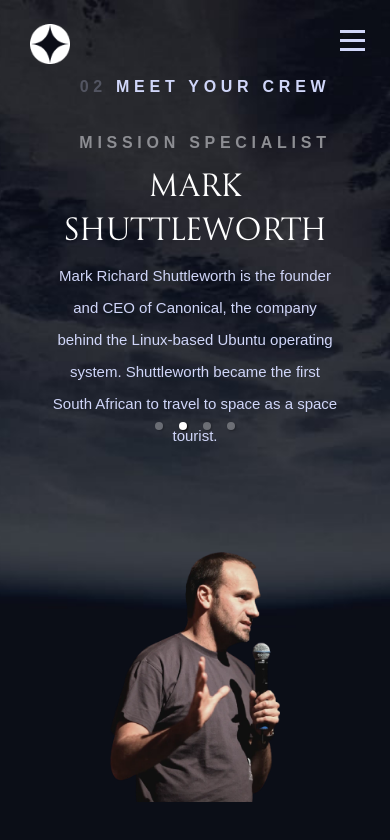
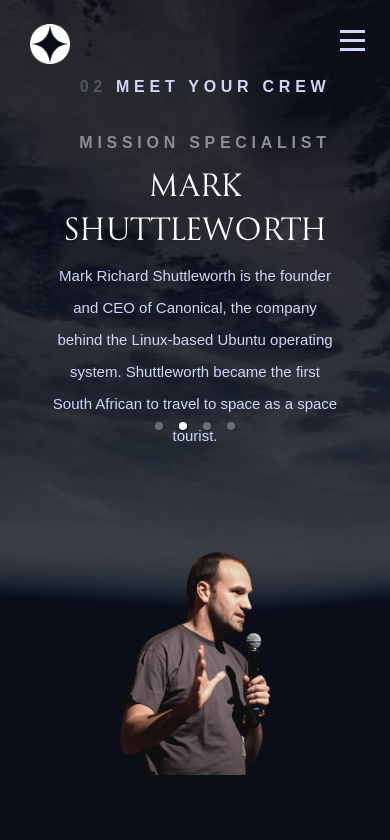
Before and after one commit to Magic1vy/space-travel, a React (Create React App) app: page /crew in a window 390 px wide. Shown: the top 840 px of the page. Built offline with nearby package versions, Linux system fonts and the light colour scheme; a web font is replaced by a local one.

Commit message:
Update App.css

```diff
--- a/src/App.css
+++ b/src/App.css
@@ -714,7 +714,8 @@
     width: 80%;
 }
 .crew-slide-image{
-  height: 250px;
+  height: 223px;
+    width: 327px;
   bottom: 0;
 }
 .carousel .control-dots {
```
